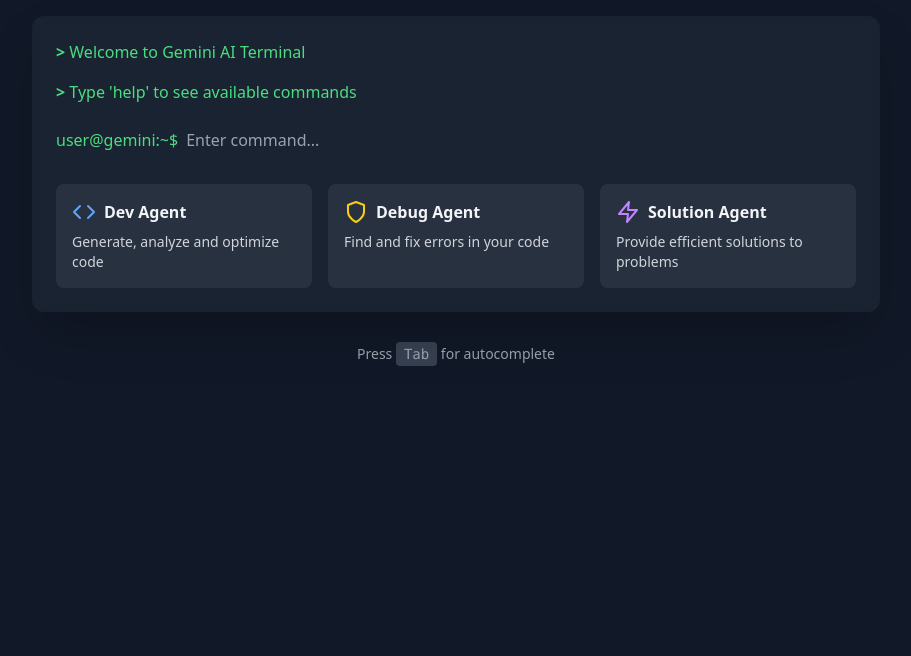
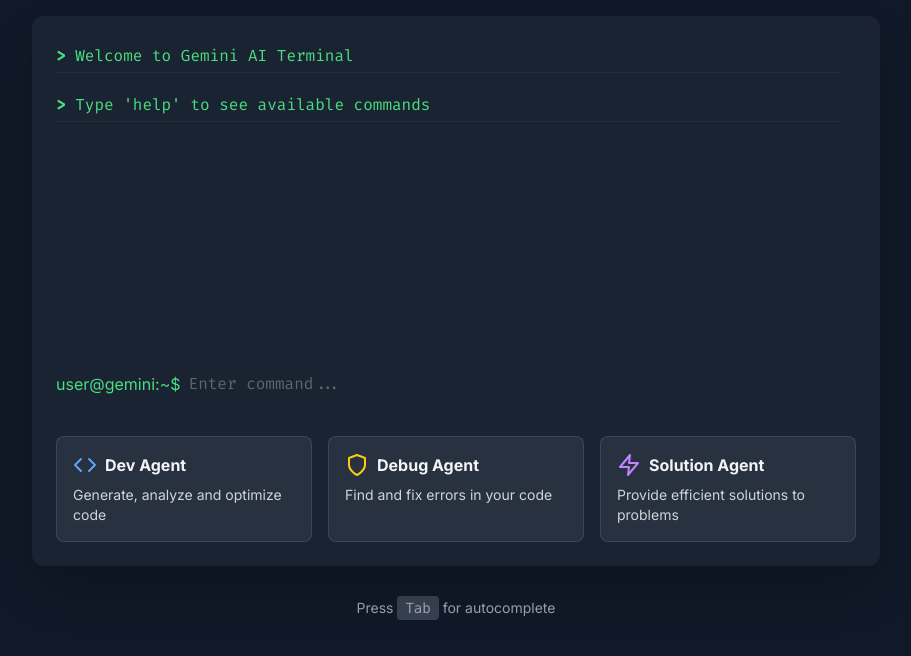
Before and after one commit to BATUTO90/GMINI-cli_batus, a plain HTML site: page index.html in a window 1280 px wide. Shown: the part 144-800 px from the top of the page, without its empty margins (184-1095 px from the left). Drawn offline with nearby package versions, Linux system fonts and the light colour scheme.

Commit message:
Update style.css

```diff
--- a/style.css
+++ b/style.css
@@ -1,3 +1,86 @@
 @import url('https://fonts.googleapis.com/css2?family=Fira+Code:wght@400;500&family=Inter:wght@400;500;600;700&display=swap');
 
-/* Todo tu CSS aquí */
+body {
+    font-family: 'Inter', sans-serif;
+}
+
+.terminal-input {
+    font-family: 'Fira Code', monospace;
+    caret-color: #4ADE80;
+}
+
+.terminal-output {
+    font-family: 'Fira Code', monospace;
+    height: 300px;
+    overflow-y: auto;
+    padding-right: 1rem;
+}
+
+/* Scrollbar styling */
+.terminal-output::-webkit-scrollbar {
+    width: 6px;
+}
+
+.terminal-output::-webkit-scrollbar-track {
+    background: rgba(255, 255, 255, 0.05);
+    border-radius: 3px;
+}
+
+.terminal-output::-webkit-scrollbar-thumb {
+    background: rgba(255, 255, 255, 0.1);
+    border-radius: 3px;
+}
+
+.terminal-output::-webkit-scrollbar-thumb:hover {
+    background: rgba(255, 255, 255, 0.2);
+}
+
+.agent-card {
+    border: 1px solid rgba(255, 255, 255, 0.1);
+    transition: all 0.3s ease;
+}
+
+.agent-card:hover {
+    transform: translateY(-2px);
+    box-shadow: 0 4px 6px rgba(0, 0, 0, 0.1);
+}
+
+@keyframes pulse {
+    0%, 100% {
+        opacity: 1;
+    }
+    50% {
+        opacity: 0.5;
+    }
+}
+
+.animate-pulse {
+    animation: pulse 2s cubic-bezier(0.4, 0, 0.6, 1) infinite;
+}
+
+/* Custom styles for the terminal */
+.command-line {
+    padding: 0.25rem 0;
+    border-bottom: 1px solid rgba(255, 255, 255, 0.05);
+}
+
+.terminal-input {
+    border: none;
+    padding: 0.5rem 0;
+    font-size: 1rem;
+    width: 100%;
+}
+
+.terminal-input::placeholder {
+    color: rgba(255, 255, 255, 0.3);
+}
+
+/* Vanta.js container fix */
+#vanta-bg {
+    position: fixed;
+    top: 0;
+    left: 0;
+    width: 100%;
+    height: 100%;
+    z-index: -1;
+  }
```
